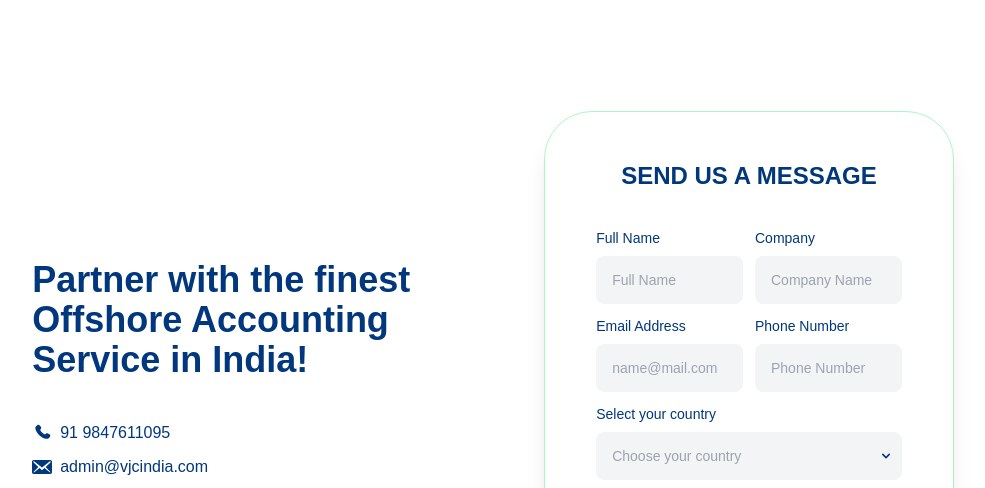
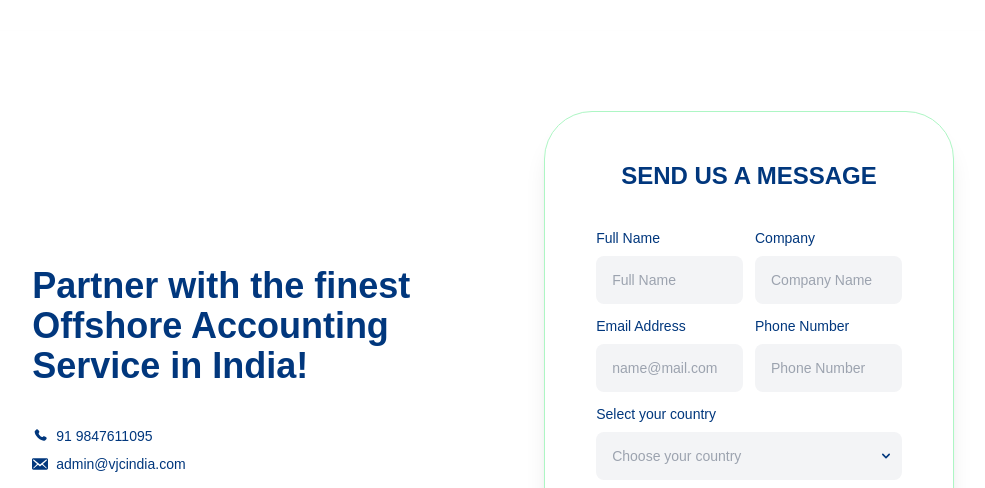
Before and after one commit to albertantony911/vjc, a plain HTML site: page index.html in a window 1280 px wide. Shown: the part 3890-4378 px from the top of the page, without its empty margins (147-1132 px from the left). Drawn offline with nearby package versions, Linux system fonts and the light colour scheme; a small style sheet from the web is missing; a web font is replaced by a local one.

```diff
--- a/index.html
+++ b/index.html
@@ -1163,20 +1163,20 @@
     <!-- Contact Section -->
         <section class="xl:flex-row  xl:px-32   xl:py-20   shadow-md flex flex-col" role="region" aria-labelledby="contactSectionHeading">
           <!-- Contact Information Section -->
-          <div class="xl:w-[40%]  max-xl:pb-0    flex max-xl:px-10 flex-col justify-center text-darkBlue w-full pb-10 mx-auto" data-aos="fade-in" data-aos-delay="200" data-aos-once="true">
+          <div class="xl:w-[40%]  max-xl:pb-12    flex max-xl:px-10 flex-col justify-center text-darkBlue w-full pb-10 mx-auto" data-aos="fade-in" data-aos-delay="200" data-aos-once="true">
             <h3 id="contactSectionHeading" class="md:text-3xl landscape:lg:text-4xl landscape:text-sm text-[7.5vw] portrait:sm:text-[3vw] font-bold mt-20 landscape:mt-0 mb-10 text-darkBlue text-left leading-[2.5rem]" aria-label="Contact Section">
                   Partner with the finest
               <br>Offshore Accounting
               <br>Service in India!
             </h3>
 
-            <div class="flex flex-row gap-2  items-center ">
-              <img class="size-5" src="/img/phone-icon.svg" alt="">
+            <div class="flex flex-row gap-2 text-sm items-center ">
+              <img class="size-4" src="/img/phone-icon.svg" alt="">
               <p>91 9847611095</p>
             </div>
 
-            <div class="flex flex-row gap-2  mt-2 items-center ">
-              <img class="size-5 " src="/img/email-icon.svg" alt="">
+            <div class="flex flex-row gap-2 text-sm mt-2 items-center ">
+              <img class="size-4 " src="/img/email-icon.svg" alt="">
               <p>admin@vjcindia.com</p>
             </div>
 
```
Also changed, not shown: css/style.css.
